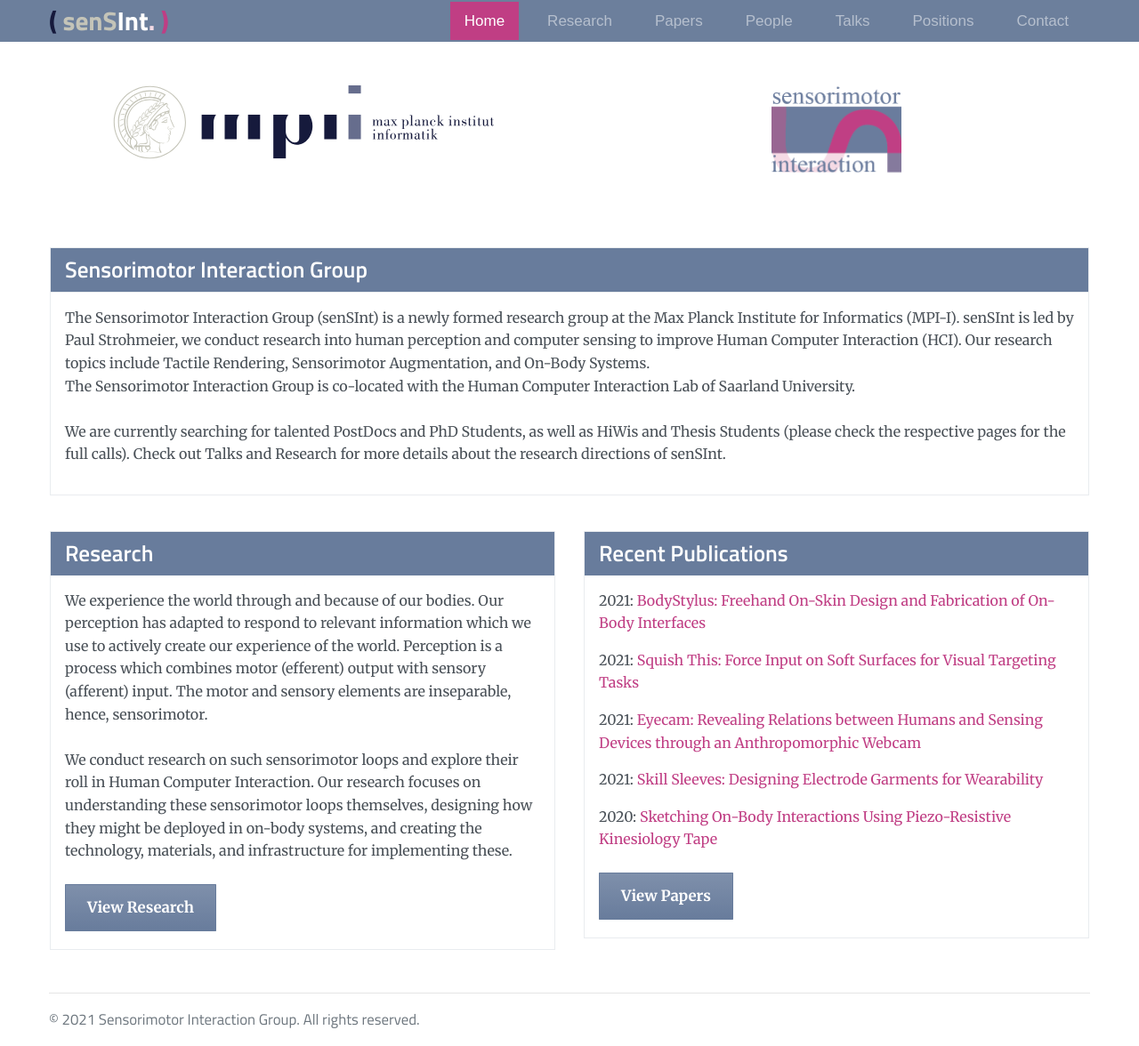
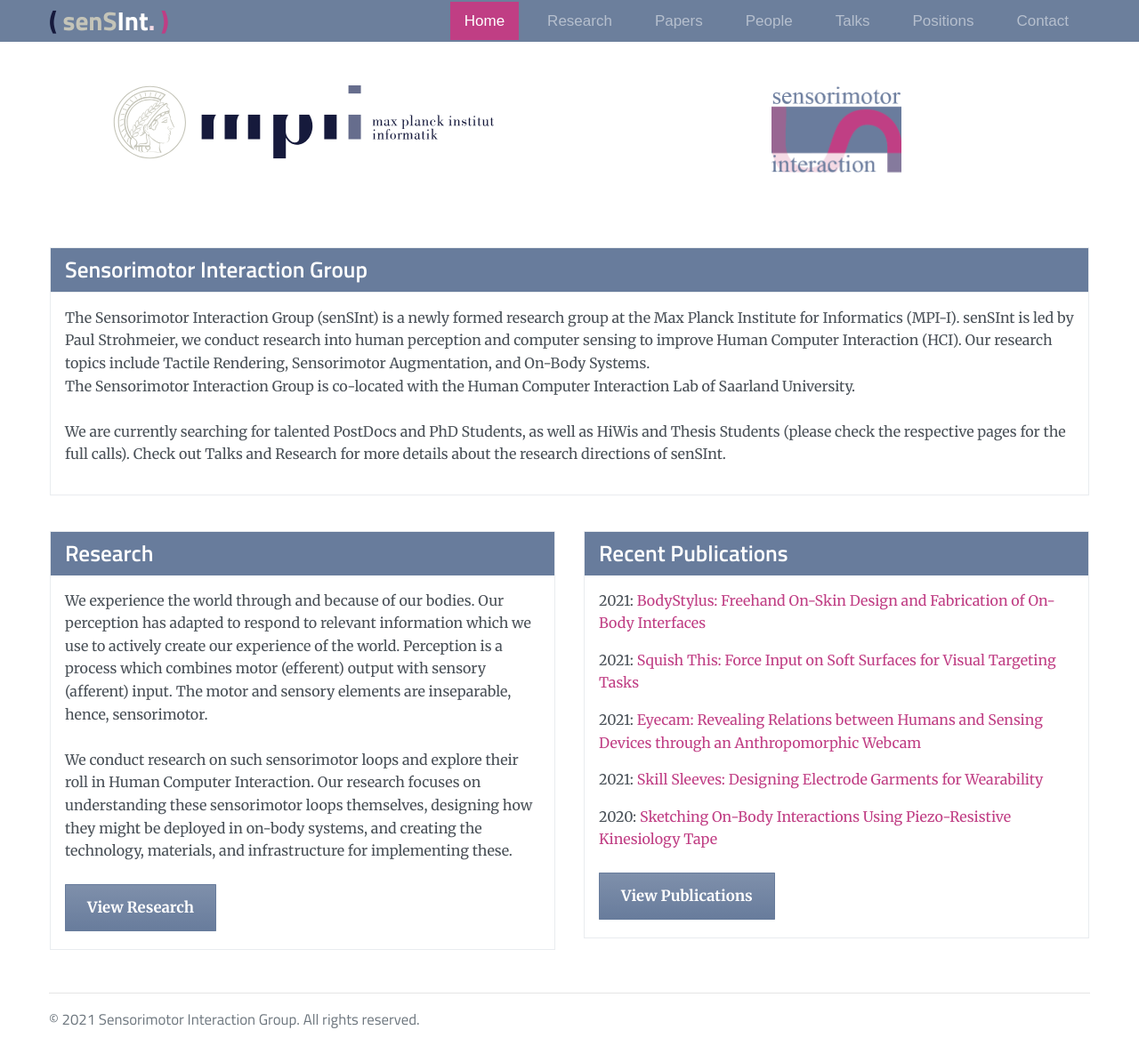
Before and after one commit to sensinttest/sensinttest.github.io, a Jekyll site: the page built from index.html, in a window 1280 px wide and 1176 px high. Shown: the whole window at 89% size. Built offline with Jekyll 4.4.1, drawn with Linux system fonts in a browser that asks for light colours; nearby versions of some CDN libraries; library files that are not in the unit come from our copies.

Commit message:
fa icons

```diff
--- a/_data/positions.yaml
+++ b/_data/positions.yaml
@@ -1,5 +1,5 @@
-title: Open Positions
-description: Here are the current openings in out lab.
+title: Positions
+description: Here are the current openings in our lab.
 
 pages:
   - title: PostDoc Openings
--- a/index.html
+++ b/index.html
@@ -50,12 +50,12 @@
     </div>
   </div>
 
-  <div class="col-lg-6 px-3 py-0">
+  <div class="Card col-lg-6 px-3 py-0">
     <div class="border">
-      <div class=" px-3 py-2 bg-si-gray">
+      <div class="Card-title px-3 py-2 bg-si-gray">
         <h4 class="text-white my-0">Recent Publications</h4>
       </div>
-      <div class="px-3 py-3 font-alt px-2 py-2">
+      <div class="Card-content px-3 py-3 font-alt px-2 py-2">
         {% assign data = site.data.papers %}
         {% assign recent_papers = data.timeline | sort: 'year' | reverse %}
         {% assign publications_url = site.data.website.menu | where: "id", 'papers' %}
@@ -63,7 +63,7 @@
           {% assign itemId = paper.title | remove: " " | remove: ":" | remove: '/' | remove: '\' | remove: '"' | remove: '`' | remove: "'" %}
           <p>{{ paper.year }}: <a href="{{base}}{{ publications_url[0].url }}#{{itemId}}">{{ paper.title }}</a></p>
         {% endfor %}
-        <a class="btn mt-2 my-1 btn-si-gray" href="{{base}}{{ publications_url[0].url }}">View Papers</a>
+        <a class="btn mt-2 my-1 btn-si-gray" href="{{base}}{{ publications_url[0].url }}">View Publications</a>
       </div>
     </div>
   </div>
--- a/positions.html
+++ b/positions.html
@@ -16,7 +16,7 @@
         {% for menu_item in pages %}
           <div class="Positions-card border bg-si-lightpink py-3 px-3 my-3">
             <a class="Positions-card-link" href="{{base}}{{ menu_item.url }}">
-              {{menu_item.title }}
+              <i class="fa fa-caret-right mx-1" aria-hidden="true"></i> {{menu_item.title }}
             </a>
           </div>
         {% endfor %}
```
Also changed, not shown: contact.html (+5 -3 lines).
